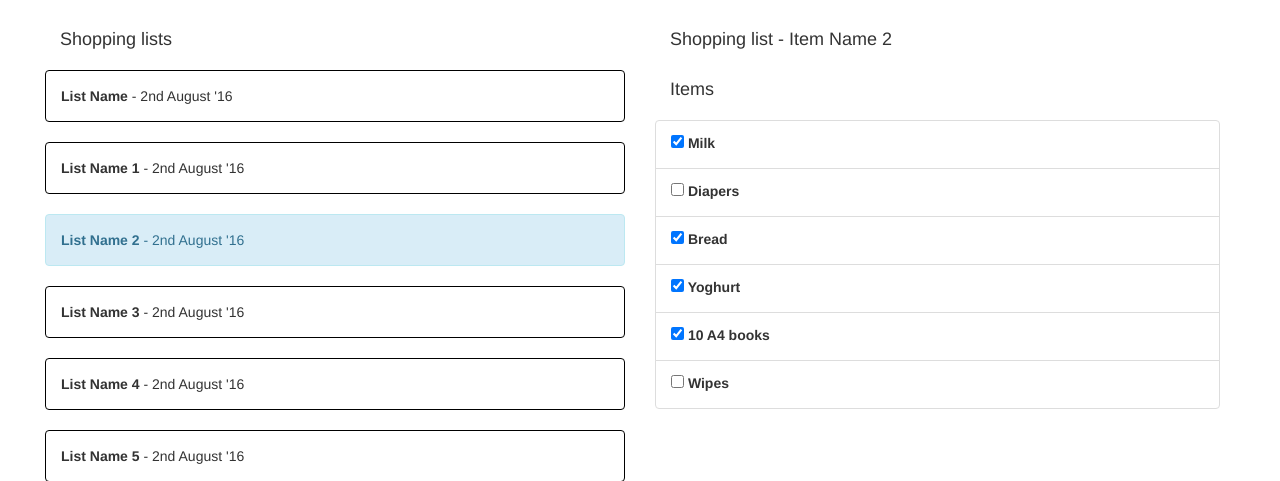
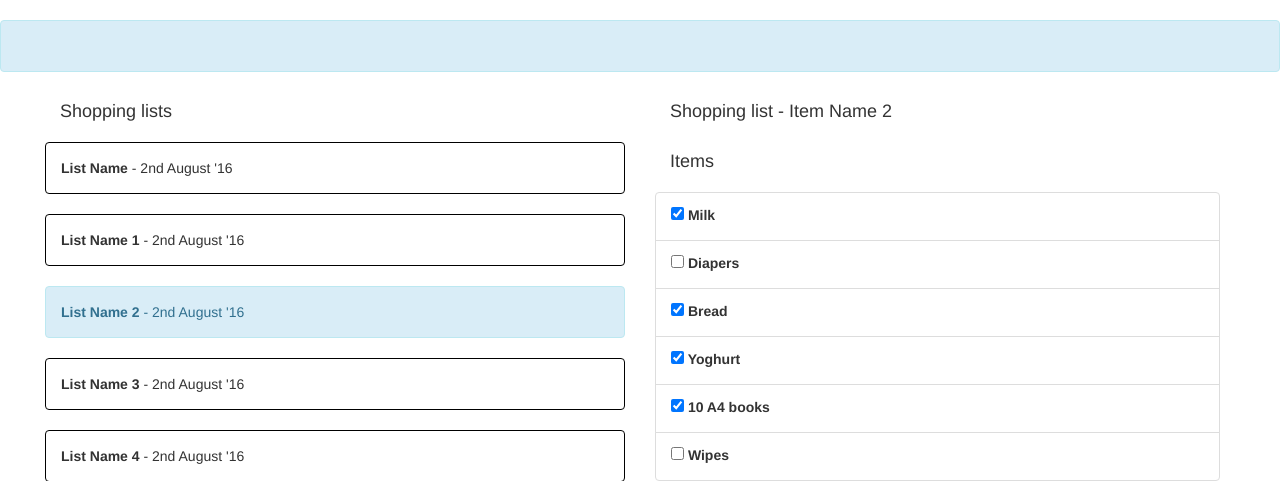
Before and after one commit to VincentHokie/andela-shopping-list-app, a Flask app: page /view/shopping-lists in a window 1280 px wide. Shown: the part 52-533 px from the top of the page. Run offline with Flask 2, Linux system fonts and the light colour scheme; one stand-in notice (Sample message) is shown; some libraries are stand-ins or nearby versions; some web fonts are replaced.

Commit message:
Code added that allows flash messages be displayed for the user when looking at their shopping lists

```diff
--- a/app/templates/shopping-list/view.html
+++ b/app/templates/shopping-list/view.html
@@ -1,6 +1,19 @@
 {% extends "base_logged_in.html" %}
 
 {% block content %}
+
+{% with messages = get_flashed_messages() %}
+{% if messages %}
+
+{% for message in messages %}
+<div class="alert alert-info">
+    <strong><i class="fa fa-info-circle"></i></strong> {{ message.message }}
+</div>
+
+{% endfor %}
+
+{% endif %}
+{% endwith %}
 
 <style type="text/css">
     .alert-default{ border: 1px solid #000 }
@@ -76,4 +89,5 @@
     </div>
 
 </div>
+
 {% endblock %}
```
